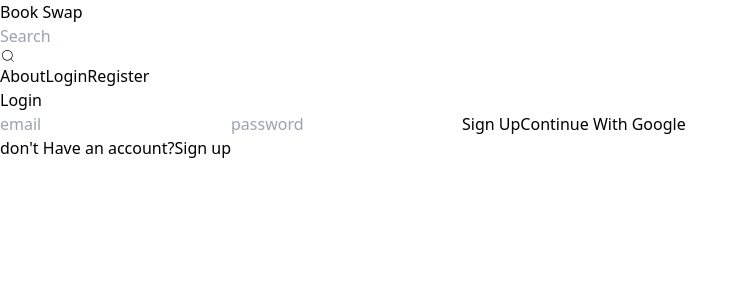
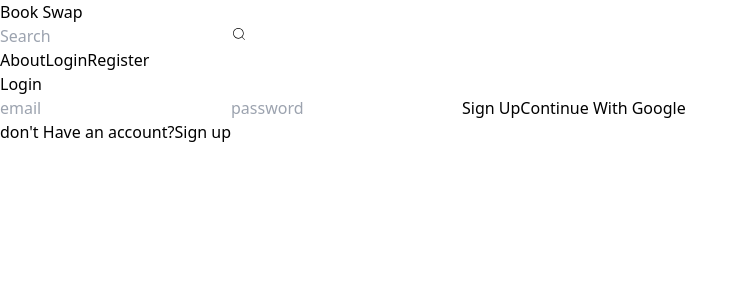
Before and after one commit to sakibhasan-24/book-swap-client, a React (Vite) app: page /login in a window 1280 px wide. Shown: the top 300 px of the page, without its empty margins (0-748 px from the left). Built offline with nearby package versions, Linux system fonts and the light colour scheme.

Commit message:
implement search text from url and search bar to url

```diff
--- a/src/components/Pages/Contact.jsx
+++ b/src/components/Pages/Contact.jsx
@@ -25,7 +25,7 @@ export default function Contact({ bookInfo }) {
   }, [bookInfo.owner]);
 
   return (
-    <div className="my-8">
+    <div className="my-8 p-4 ">
       <h1 className="text-center font-semibold text-slate-900">
         Contact with{" "}
         <Link to="https://mail.google.com/mail/u/0/#inbox">
--- a/src/components/Pages/Header.jsx
+++ b/src/components/Pages/Header.jsx
@@ -1,11 +1,30 @@
-import { Link } from "react-router-dom";
+import { Link, useNavigate } from "react-router-dom";
 import { CiSearch } from "react-icons/ci";
 import { useDispatch, useSelector } from "react-redux";
 import { signOutFailure, signOutStart, signOutSuccess } from "../redux/user";
+import { useEffect, useState } from "react";
 export default function Header() {
   const { currentUser } = useSelector((state) => state.user);
   //   console.log(currentUser.user.photo);
+  const navigate = useNavigate();
+  const [searchText, setSearchText] = useState("");
+  const handleSearchText = (e) => {
+    setSearchText(e.target.value);
+  };
 
+  const handleSearch = (e) => {
+    e.preventDefault();
+    const searchUrl = new URLSearchParams(window.location.search);
+    // console.log(searchUrl);
+    searchUrl.set("searchText", searchText);
+    const searchQuery = searchUrl.toString();
+    navigate(`/search?${searchQuery}`);
+  };
+  useEffect(() => {
+    const searchUrl = new URLSearchParams(location.search);
+    const searchQuery = searchUrl.get("searchText");
+    setSearchText(searchQuery);
+  }, [location.search]);
   const dispatch = useDispatch();
   const handleSignOut = () => {
     try {
@@ -37,13 +56,20 @@ export default function Header() {
             Book <span className="text-orange-700">Swap</span>
           </Link>
         </h1>
-        <form className="bg-slate-100 rounded-lg flex items-center p-3">
+        <form
+          onSubmit={handleSearch}
+          className="bg-slate-100 rounded-lg flex items-center p-3"
+        >
           <input
             className="  bg-transparent rounded-lg focus:outline-none focus:shadow-none w-24 sm:w-64 "
             type="text"
             placeholder="Search"
+            onChange={handleSearchText}
+            value={searchText}
           />
-          <CiSearch />
+          <button type="button">
+            <CiSearch />
+          </button>
         </form>
         <div className="flex items-center space-x-4">
           <Link
```
Also changed, not shown: 1 other file (tests, documents, lock files or other folders).
